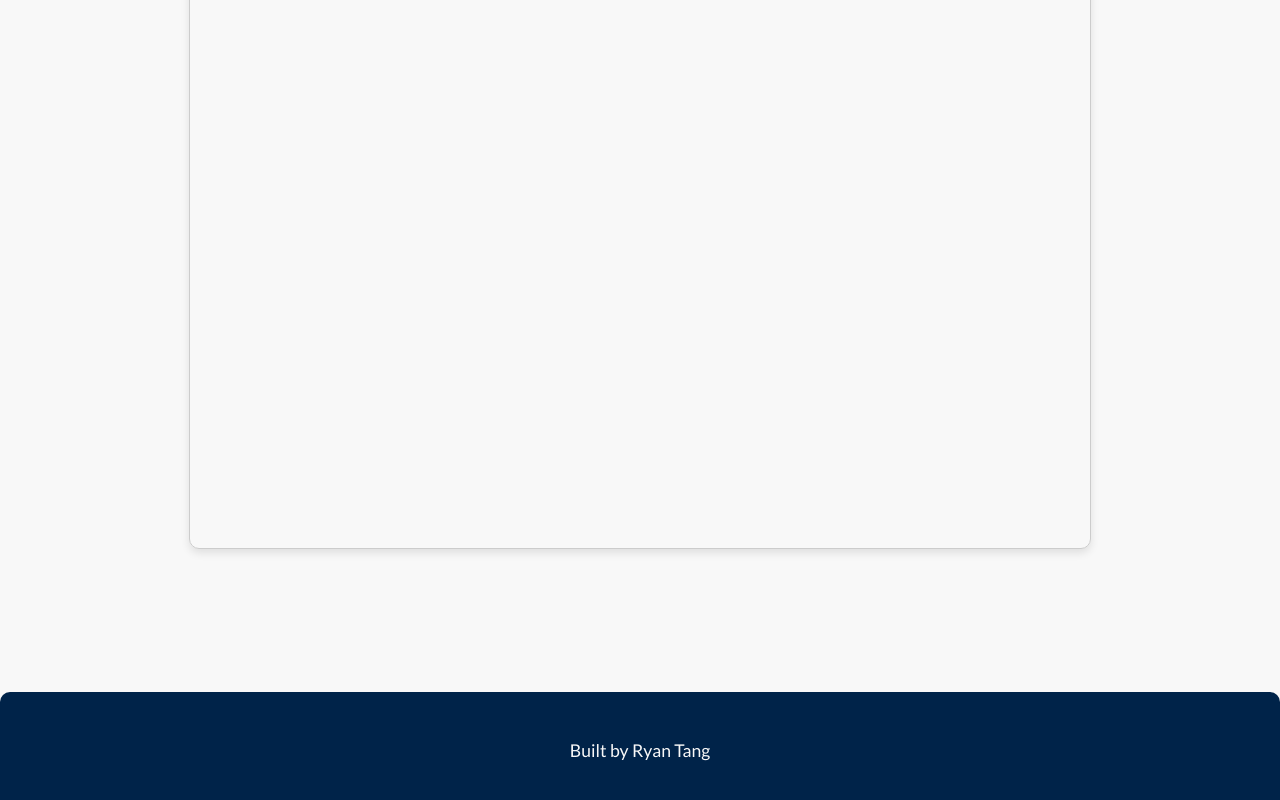
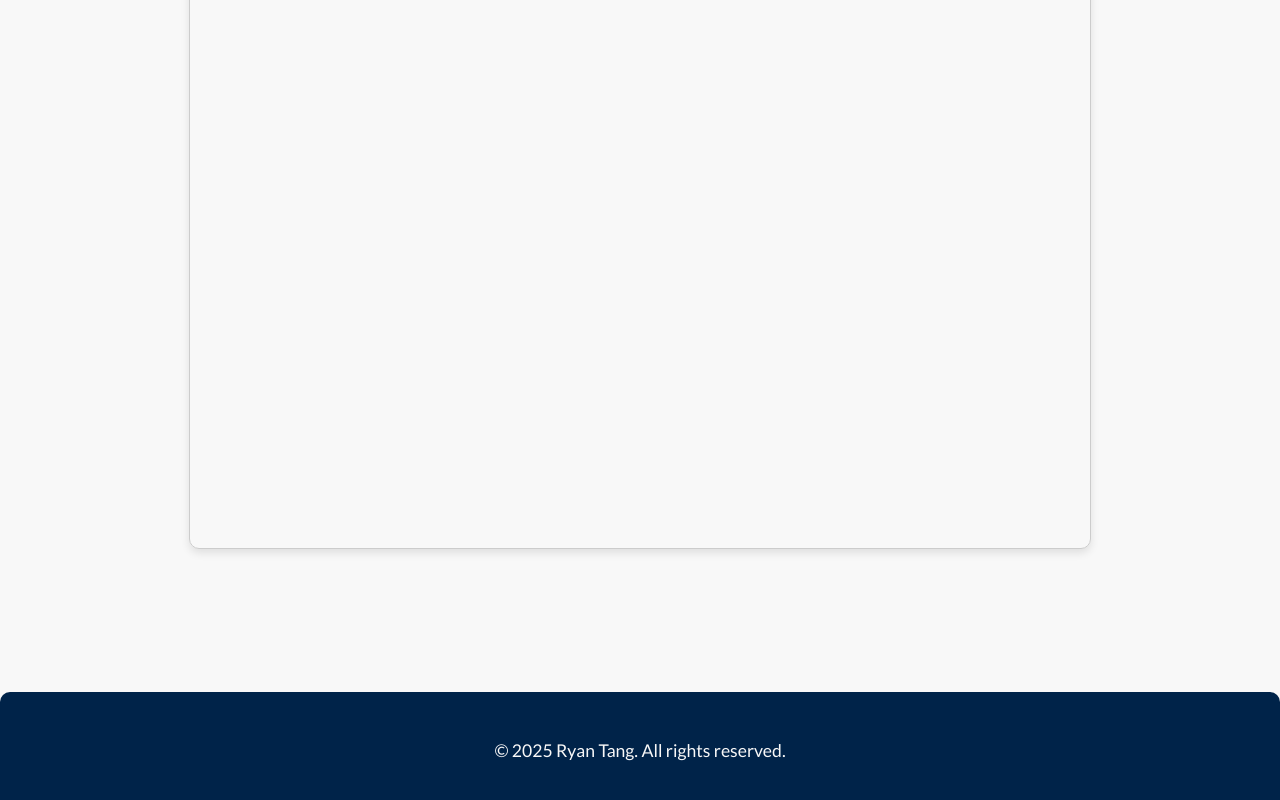
Before and after one commit to RyTang/Portfolio, a plain HTML site: page index.html in a window 1280 px wide. Shown: the part 5620-6420 px from the top of the page. Drawn offline with nearby package versions, Linux system fonts and the light colour scheme; a web font is replaced by a local one.

Commit message:
Updated Copyright naming

```diff
--- a/index.html
+++ b/index.html
@@ -303,7 +303,7 @@
 
     <footer>
         <p class="copy">
-            Built by Ryan Tang
+            © 2025 Ryan Tang. All rights reserved.
         </p>
     </footer>
 
```
